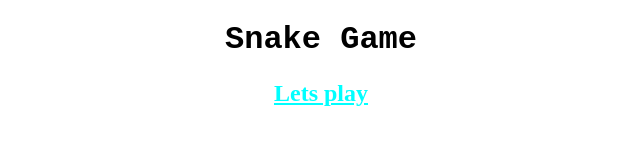
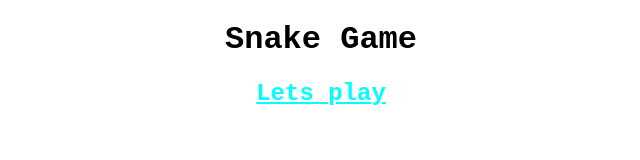
Before and after one commit to RashmiSewwandi/Game, a plain HTML site: page index.html in a window 1280 px wide. Shown: the full height of the page, 319-959 px from the left. Drawn offline with Linux system fonts and the light colour scheme.

Commit message:
updated h2

```diff
--- a/assets/css/style.css
+++ b/assets/css/style.css
@@ -4,6 +4,6 @@ body {
 }
 h2{
     color: aqua;
-    font-family: "A araliya";
+    font-family: 'Courier New', Courier, monospace;
     text-decoration-line: underline;
 }
```
